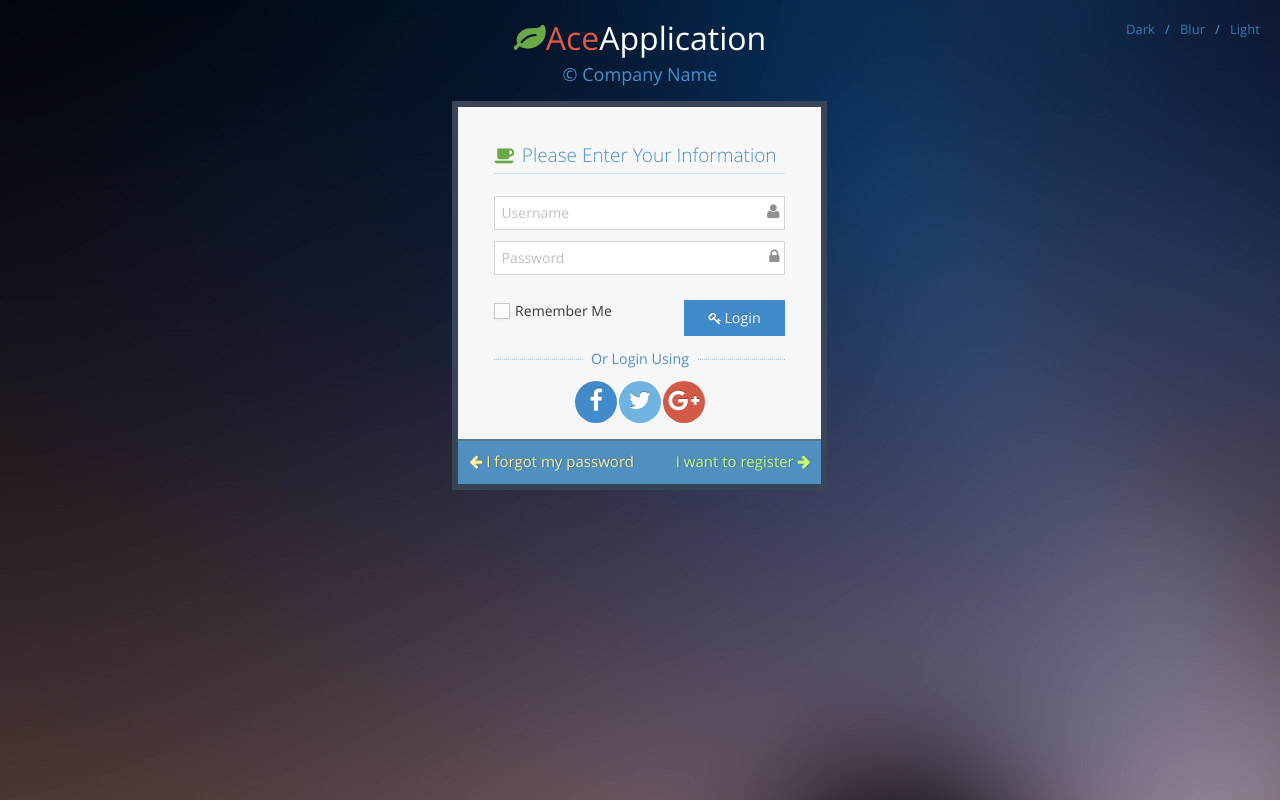
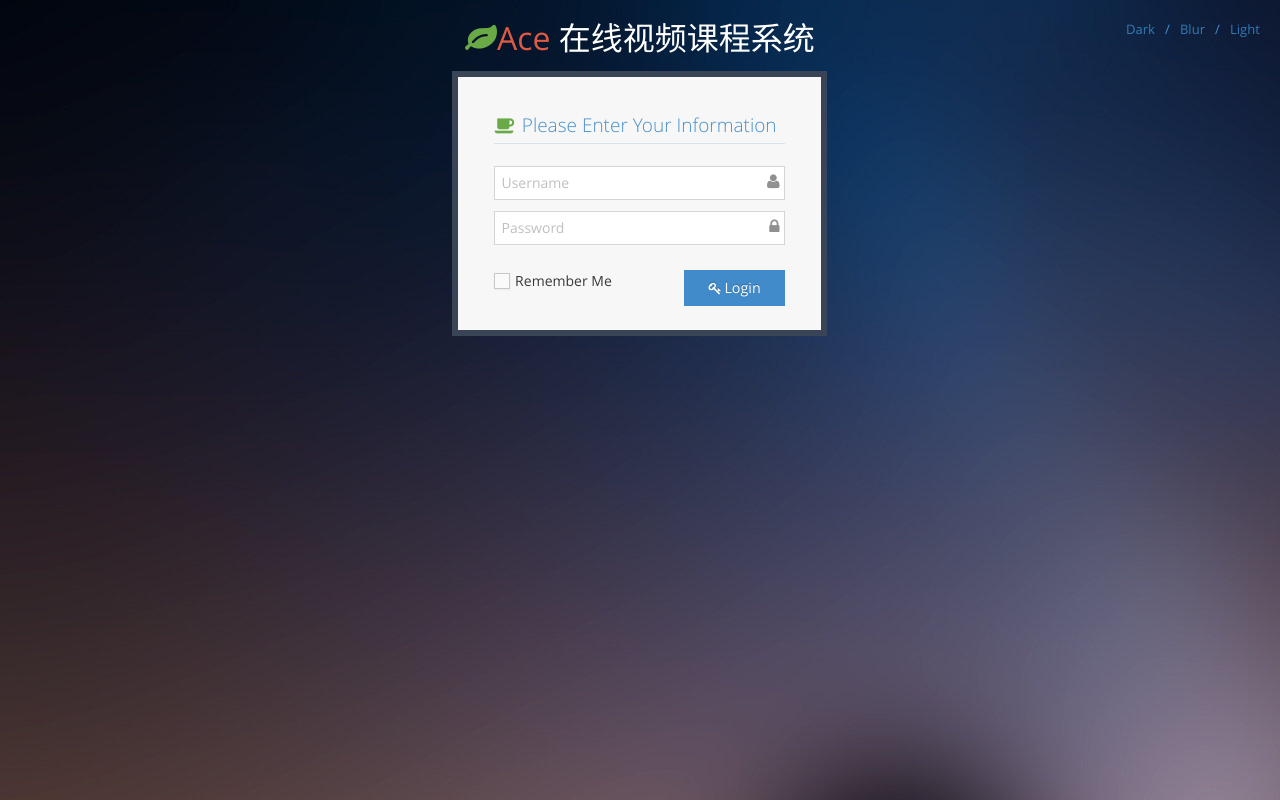
Before and after one commit to wyh24370708/myCourse, a Vue app in the folder admin/: page / in a window 1280 px wide. Built offline with nearby package versions, Linux system fonts and the light colour scheme.

Commit message:
1. 添加.eslintrc.js,取消vue校验 2. 修改登陆页面(后台没有注册)

```diff
--- a/admin/public/index.html
+++ b/admin/public/index.html
@@ -5,7 +5,7 @@
     <meta charset="utf-8"/>
     <!--BASE_URL 路径前缀 引用vue图标-->
     <link rel="icon" href="<%= BASE_URL %>favicon.ico">
-    <title>Login Page - Ace Admin</title>
+    <title>在线视频课程系统-登陆</title>
 
     <meta name="description" content="User login page"/>
     <meta name="viewport" content="width=device-width, initial-scale=1.0, maximum-scale=1.0"/>
--- a/admin/src/App.vue
+++ b/admin/src/App.vue
@@ -5,13 +5,14 @@
         <div class="row">
           <div class="col-sm-10 col-sm-offset-1">
             <div class="login-container">
+              <!-- 中心标题 -->
               <div class="center">
                 <h1>
                   <i class="ace-icon fa fa-leaf green"></i>
-                  <span class="red">Ace</span>
-                  <span class="white" id="id-text2">Application</span>
+                  <span class="red">Ace </span>
+                  <span class="white" id="id-text2">在线视频课程系统</span>
                 </h1>
-                <h4 class="blue" id="id-company-text">&copy; Company Name</h4>
+<!--                <h4 class="blue" id="id-company-text">&copy; Company Name</h4>-->
               </div>
 
               <div class="space-6"></div>
@@ -61,42 +62,47 @@
                         </fieldset>
                       </form>
 
-                      <div class="social-or-login center">
-                        <span class="bigger-110">Or Login Using</span>
-                      </div>
+<!--                      &lt;!&ndash; 登陆方式 &ndash;&gt;-->
+<!--                      <div class="social-or-login center">-->
+<!--                        <span class="bigger-110">Or Login Using</span>-->
+<!--                      </div>-->
 
-                      <div class="space-6"></div>
+<!--                      <div class="space-6"></div>-->
+<!--                      &lt;!&ndash;三种方式&ndash;&gt;-->
+<!--                      <div class="social-login center">-->
+<!--                        <a class="btn btn-primary">-->
+<!--                          <i class="ace-icon fa fa-facebook"></i>-->
+<!--                        </a>-->
 
-                      <div class="social-login center">
-                        <a class="btn btn-primary">
-                          <i class="ace-icon fa fa-facebook"></i>
-                        </a>
+<!--                        <a class="btn btn-info">-->
+<!--                          <i class="ace-icon fa fa-twitter"></i>-->
+<!--                        </a>-->
 
-                        <a class="btn btn-info">
-                          <i class="ace-icon fa fa-twitter"></i>
-                        </a>
-
-                        <a class="btn btn-danger">
-                          <i class="ace-icon fa fa-google-plus"></i>
-                        </a>
-                      </div>
+<!--                        <a class="btn btn-danger">-->
+<!--                          <i class="ace-icon fa fa-google-plus"></i>-->
+<!--                        </a>-->
+<!--                      </div>-->
                     </div><!-- /.widget-main -->
 
-                    <div class="toolbar clearfix">
-                      <div>
-                        <a href="#" data-target="#forgot-box" class="forgot-password-link">
-                          <i class="ace-icon fa fa-arrow-left"></i>
-                          I forgot my password
-                        </a>
-                      </div>
 
-                      <div>
-                        <a href="#" data-target="#signup-box" class="user-signup-link">
-                          I want to register
-                          <i class="ace-icon fa fa-arrow-right"></i>
-                        </a>
-                      </div>
-                    </div>
+<!--                    <div class="toolbar clearfix">-->
+<!--                      &lt;!&ndash;忘记密码跳转页...&ndash;&gt;-->
+<!--                      <div>-->
+<!--                        <a href="#" data-target="#forgot-box" class="forgot-password-link">-->
+<!--                          <i class="ace-icon fa fa-arrow-left"></i>-->
+<!--                          I forgot my password-->
+<!--                        </a>-->
+<!--                      </div>-->
+
+<!--                      &lt;!&ndash;注册页面&ndash;&gt;-->
+<!--                      <div>-->
+<!--                        <a href="#" data-target="#signup-box" class="user-signup-link">-->
+<!--                          I want to register-->
+<!--                          <i class="ace-icon fa fa-arrow-right"></i>-->
+<!--                        </a>-->
+<!--                      </div>-->
+<!--                    </div>-->
+
                   </div><!-- /.widget-body -->
                 </div><!-- /.login-box -->
 
```
Also changed, not shown: admin/.eslintrc.js (added).
